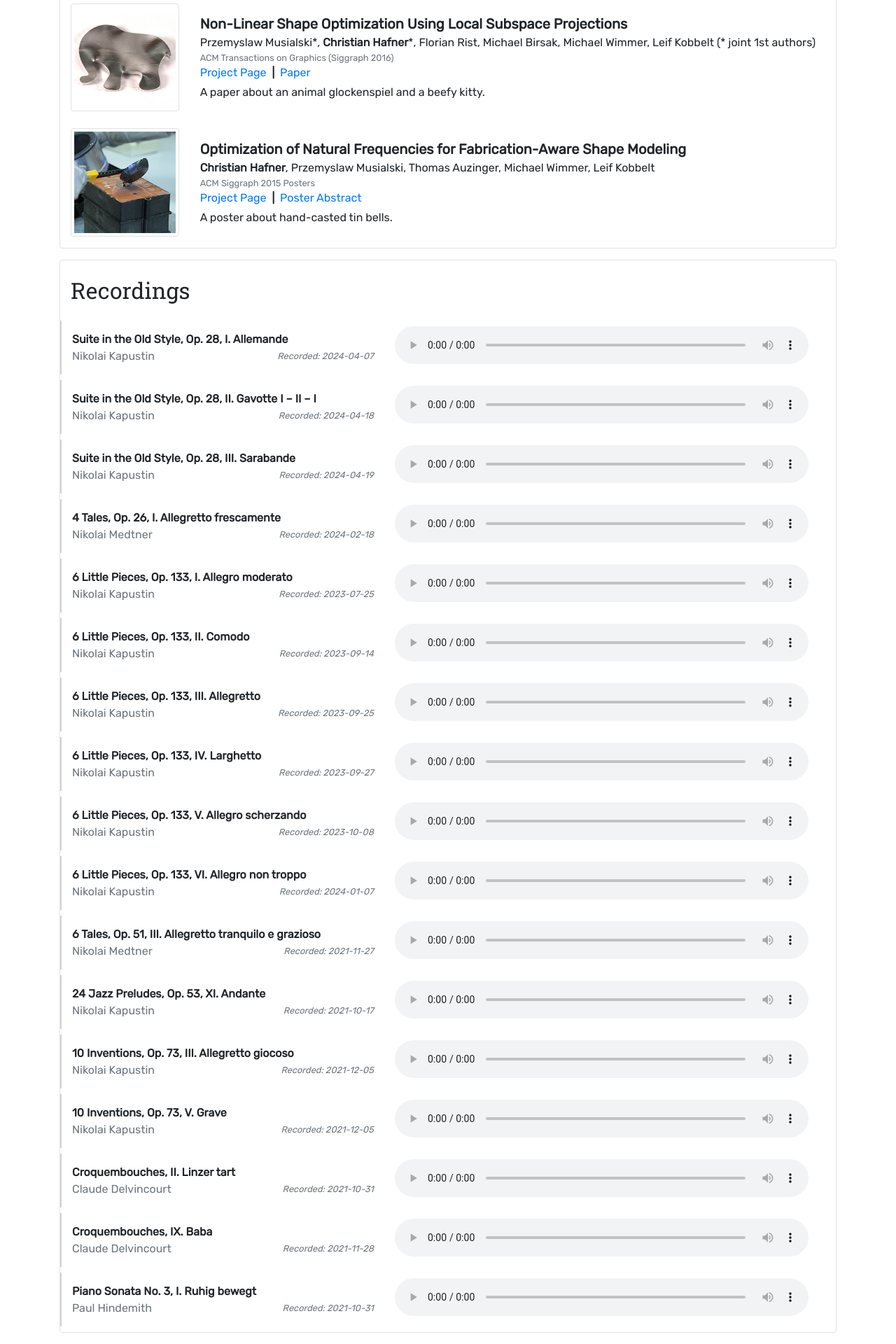
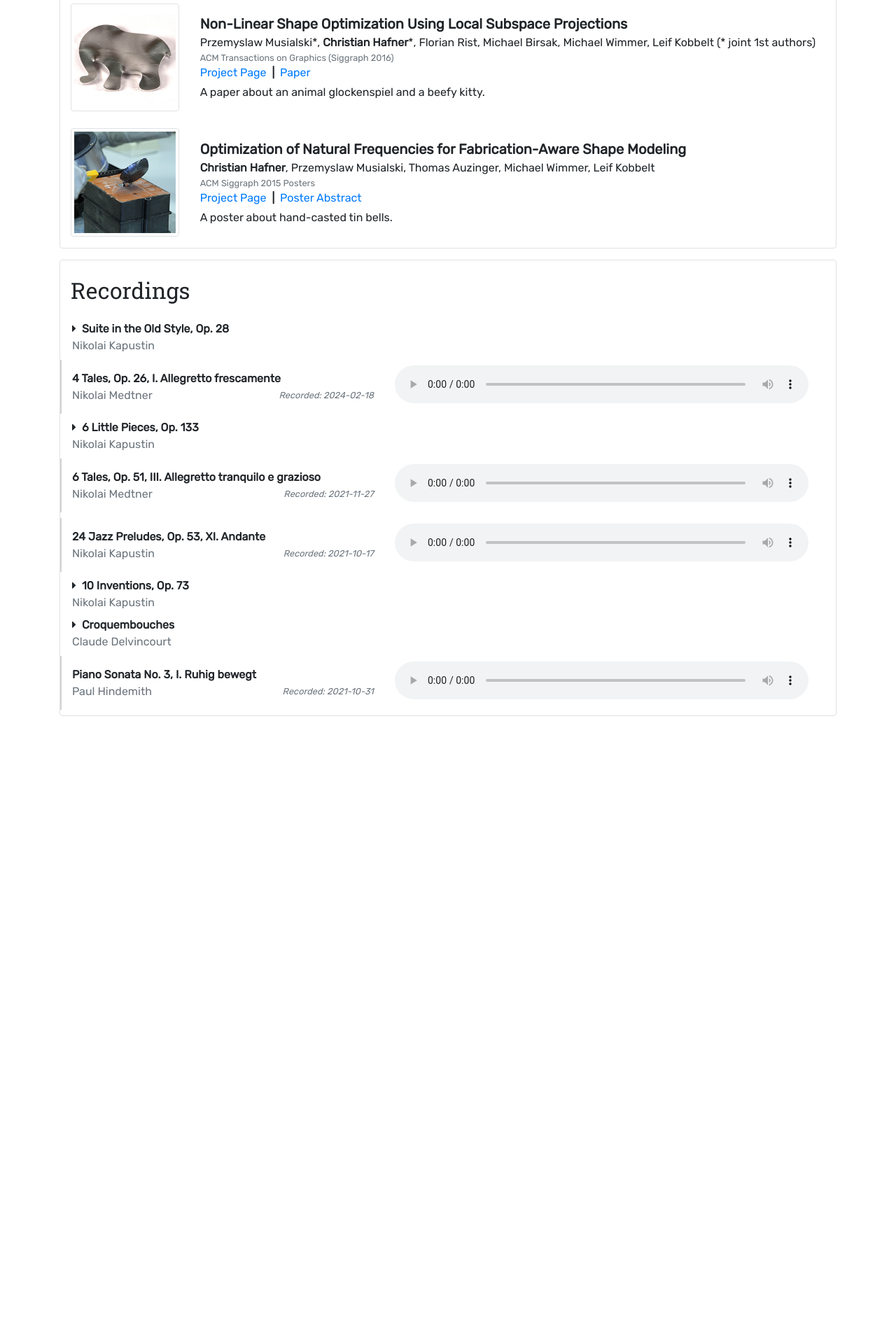
Before and after one commit to chrishafner/chrishafner.github.io, a Jekyll site: the page built from index.html, in a window 1280 px wide. Shown: the part 1606-3526 px from the top of the page at 70% size. Built offline with Jekyll 4.4.1, drawn with Linux system fonts in a browser that asks for light colours; after the commit the page ends 2645 px from its top, so only the background shows below that.

Commit message:
recording layout

```diff
--- a/_data/recordings.yml
+++ b/_data/recordings.yml
@@ -1,43 +1,42 @@
 - composer: Nikolai Kapustin
-  piece: Suite in the Old Style, Op. 28, I. Allemande
+  piece: Suite in the Old Style, Op. 28
+  startcollection: true
+- piece: I. Allemande
   path: https://pub.ista.ac.at/~chafner/music/kapustin-s28-1.mp3
   recorded: 2024-04-07
-- composer: Nikolai Kapustin
-  piece: Suite in the Old Style, Op. 28, II. Gavotte I – II – I
+- piece: II. Gavotte I – II – I
   path: https://pub.ista.ac.at/~chafner/music/kapustin-s28-2.mp3
   recorded: 2024-04-18
-- composer: Nikolai Kapustin
-  piece: Suite in the Old Style, Op. 28, III. Sarabande
+- piece: III. Sarabande
   path: https://pub.ista.ac.at/~chafner/music/kapustin-s28-3.mp3
   recorded: 2024-04-19
+- endcollection: true
 - composer: Nikolai Medtner
   piece: 4 Tales, Op. 26, I. Allegretto frescamente
   path: https://pub.ista.ac.at/~chafner/music/medtner-4tales-1.mp3
   recorded: 2024-02-18
 - composer: Nikolai Kapustin
-  piece: 6 Little Pieces, Op. 133, I. Allegro moderato
+  piece: 6 Little Pieces, Op. 133
+  startcollection: true
+- piece: I. Allegro moderato
   path: https://pub.ista.ac.at/~chafner/music/kapustin-lp-1.mp3
   recorded: 2023-07-25
-- composer: Nikolai Kapustin
-  piece: 6 Little Pieces, Op. 133, II. Comodo
+- piece: II. Comodo
   path: https://pub.ista.ac.at/~chafner/music/kapustin-lp-2.mp3
   recorded: 2023-09-14
-- composer: Nikolai Kapustin
-  piece: 6 Little Pieces, Op. 133, III. Allegretto
+- piece: III. Allegretto
   path: https://pub.ista.ac.at/~chafner/music/kapustin-lp-3.mp3
   recorded: 2023-09-25
-- composer: Nikolai Kapustin
-  piece: 6 Little Pieces, Op. 133, IV. Larghetto
+- piece: IV. Larghetto
   path: https://pub.ista.ac.at/~chafner/music/kapustin-lp-4.mp3
   recorded: 2023-09-27
-- composer: Nikolai Kapustin
-  piece: 6 Little Pieces, Op. 133, V. Allegro scherzando
+- piece: V. Allegro scherzando
   path: https://pub.ista.ac.at/~chafner/music/kapustin-lp-5.mp3
   recorded: 2023-10-08
-- composer: Nikolai Kapustin
-  piece: 6 Little Pieces, Op. 133, VI. Allegro non troppo
+- piece: VI. Allegro non troppo
   path: https://pub.ista.ac.at/~chafner/music/kapustin-lp-6.mp3
   recorded: 2024-01-07
+- endcollection: true
 - composer: Nikolai Medtner
   piece: 6 Tales, Op. 51, III. Allegretto tranquilo e grazioso
   path: https://pub.ista.ac.at/~chafner/music/med51-3.mp3
@@ -47,21 +46,25 @@
   path: https://pub.ista.ac.at/~chafner/music/Kap_pre11.mp3
   recorded: 2021-10-17
 - composer: Nikolai Kapustin
-  piece: 10 Inventions, Op. 73, III. Allegretto giocoso
+  piece: 10 Inventions, Op. 73
+  startcollection: true
+- piece: III. Allegretto giocoso
   path: https://pub.ista.ac.at/~chafner/music/kapustin_invention_3.mp3
   recorded: 2021-12-05
-- composer: Nikolai Kapustin
-  piece: 10 Inventions, Op. 73, V. Grave
+- piece: V. Grave
   path: https://pub.ista.ac.at/~chafner/music/kapustin_invention_5.mp3
   recorded: 2021-12-05
+- endcollection: true
 - composer: Claude Delvincourt
-  piece: Croquembouches, II. Linzer tart
+  piece: Croquembouches
+  startcollection: true
+- piece: II. Linzer tart
   path: https://pub.ista.ac.at/~chafner/music/del_cr_linzer_tart_v2.mp3
   recorded: 2021-10-31
-- composer: Claude Delvincourt
-  piece: Croquembouches, IX. Baba
+- piece: IX. Baba
   path: https://pub.ista.ac.at/~chafner/music/del_cr_baba.mp3
   recorded: 2021-11-28
+- endcollection: true
 - composer: Paul Hindemith
   piece: Piano Sonata No. 3, I. Ruhig bewegt
   path: https://pub.ista.ac.at/~chafner/music/hindemith_ps3_1.mp3
--- a/_includes/recordings.html
+++ b/_includes/recordings.html
@@ -1,9 +1,38 @@
 {% assign recordings=site.data.recordings %}
 {% assign n = recordings.size | minus: 1 %}
+{% assign reci = 0 %}
+{% assign incol = false %}
+{% assign colindex = 0 %}
 {% for i in (0..n) %}
     {% assign rec = recordings[i] %}
+    {% if rec.startcollection != nil %}
+        {% assign incol = true %}
+        {% assign colindex = i %}
+        <div data-toggle="collapse" class="row mb-2 my-2 piececol collapsed" data-target="#col-{{ colindex }}"><div class="col-lg-12">
+            <div class="font-weight-bolder"><i class="fa fa-caret-right"></i><i class="fa fa-caret-down"></i> {{ rec.piece }}</div>
+            <div class="text-muted">{{ rec.composer }}</div>
+        </div></div>
+
+        <div id="col-{{ colindex }}" class="collapse">
+    {% elsif rec.endcollection != nil %}
+        {% assign incol = false %}
+        </div>
+    {% else %}
         <div class="row align-items-center mb-2" style="border-left: solid 2px lightgrey">
-        <div class="col-lg-5 my-2" >
+            {% if incol %}
+            <div class="col-lg-5 my-2 pl-4">
+                <div class="d-flex justify-content-between align-items-center">
+                    <div class="font-weight-bolder">{{ rec.piece }}</div>
+                    <div class="text-muted font-italic small">Recorded: {{ rec.recorded }}</div>
+                </div>
+            </div>
+            <div class="col-lg-7 container">
+                <div class="mr-4 ml-0">
+                    <audio controls style="width: 100%; height: 30px" id="audio-player-{{ reci }}" data-index="{{ reci }}" data-col="col-{{ colindex }}"><source src="{{ rec.path }}" type="audio/mpeg"></audio>
+                </div>
+            </div>
+            {% else %}
+            <div class="col-lg-5 my-2">
                 <div class="font-weight-bolder">{{ rec.piece }}</div>
                 <div class="d-flex justify-content-between align-items-center">
                     <div class="text-muted">{{ rec.composer }}</div>
@@ -12,17 +41,21 @@
             </div>
             <div class="col-lg-7 container my-2">
                 <div class="mr-4 ml-0">
-                <audio controls style="width: 100%" id="audio-player-{{ i }}" data-index="{{ i }}"><source src="{{ rec.path }}" type="audio/mpeg"></audio>
+                    <audio controls style="width: 100%;" id="audio-player-{{ reci }}" data-index="{{ reci }}"><source src="{{ rec.path }}" type="audio/mpeg"></audio>
                 </div>
             </div>
+            {% endif %}
         </div>
+        {% assign reci = reci | plus: 1 %}
+    {% endif %}
 {% endfor %}
 
 <script>
-    var num_audio = {{ recordings.size }};
+    var num_audio = {{ reci }};
     for (var i=0; i < num_audio; i++)
     {
         var audio_element = document.getElementById("audio-player-".concat(i));
+        var last_col = "";
         audio_element.onended = (event) => {
             var i_next = (parseInt(event.target.dataset.index) + 1) % num_audio;
             var next_audio = document.getElementById("audio-player-".concat(i_next));
--- a/_sass/main.scss
+++ b/_sass/main.scss
@@ -15,3 +15,19 @@ img {
     max-width: 100%;
     max-height: 100%;
 }
+
+.piececol {
+    cursor: pointer;
+    border-left: solid 2px white;
+}
+
+.piececol i {
+    width: 10px;
+}
+
+.piececol.collapsed .fa-caret-down {
+    display: none;
+}
+.piececol:not(.collapsed) .fa-caret-right {
+    display: none;
+}
```
Also changed, not shown: other parts of _includes/recordings.html (+5 -0 lines). Lines whose indentation alone changed are shown as unchanged.
